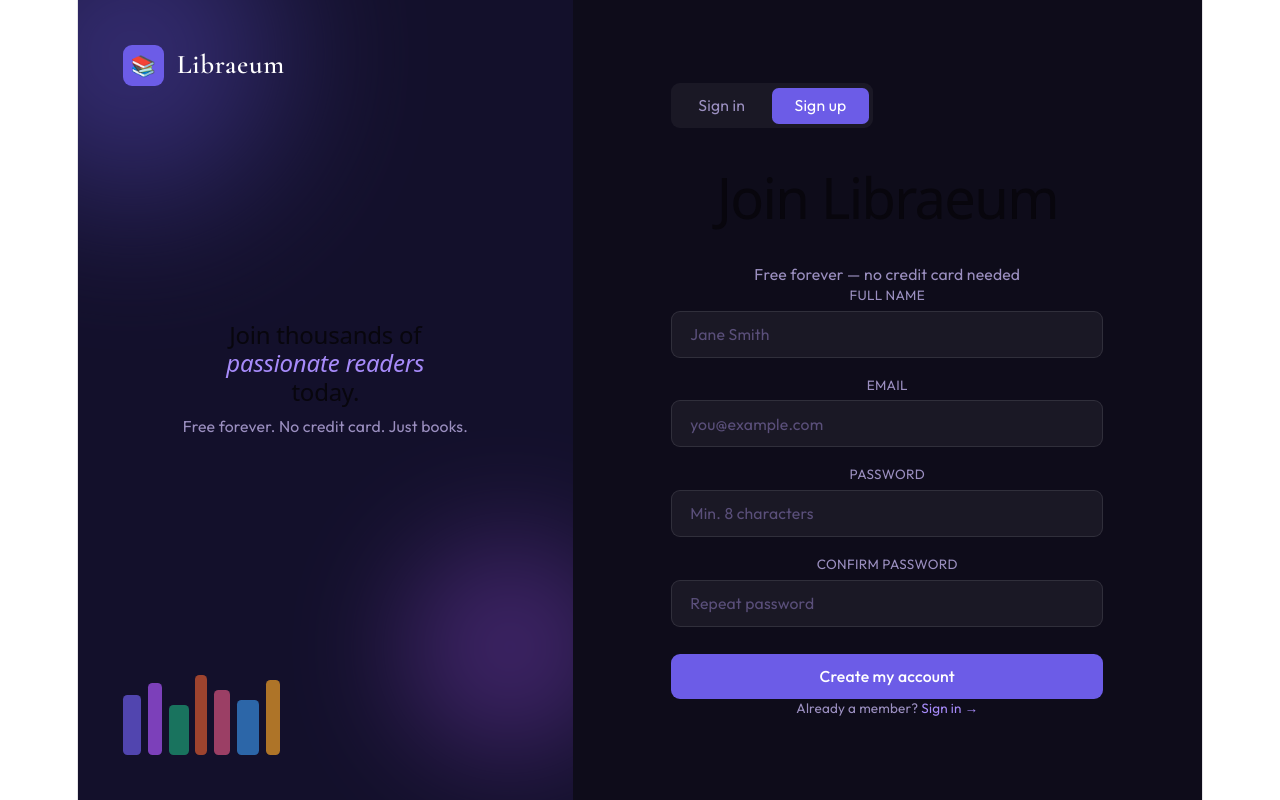
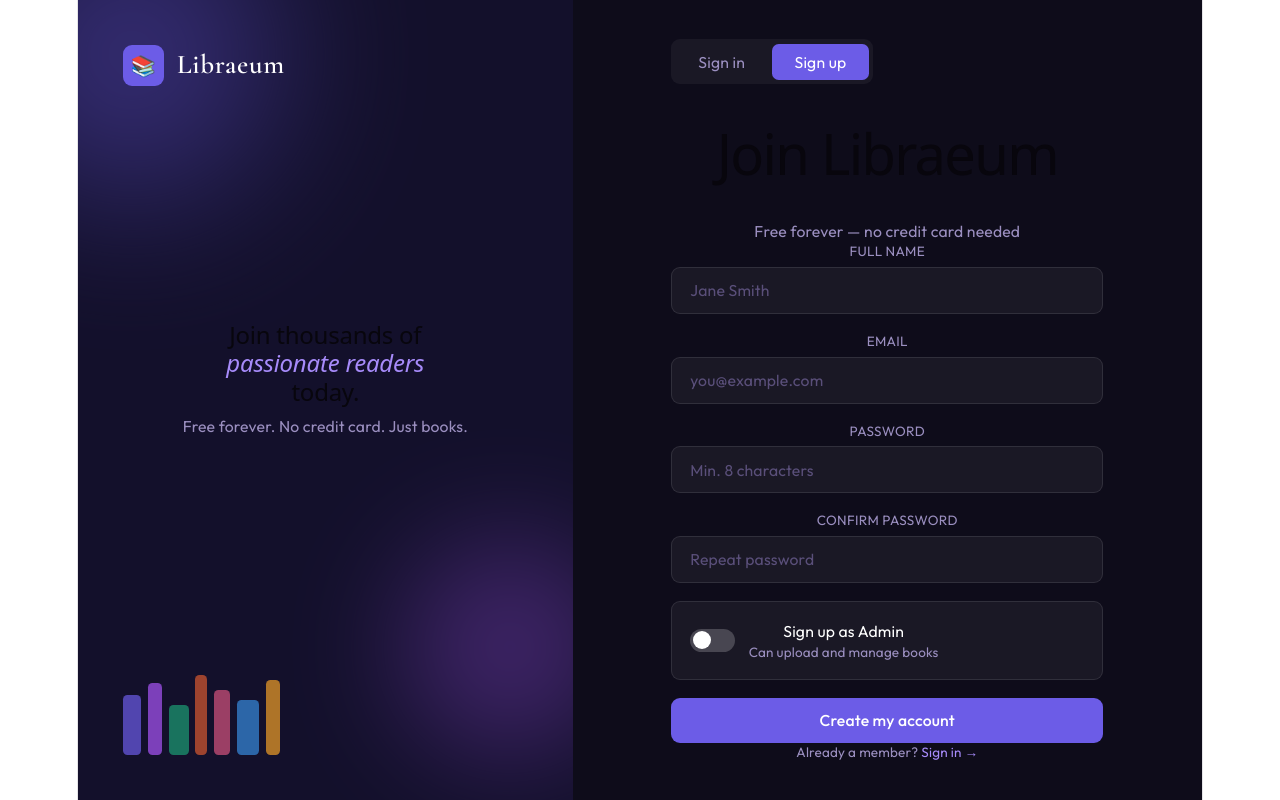
Before and after one commit to ifraheemfarooqui/E-library, a React (Vite) app: page /signup in a window 1280 px wide. Built offline with nearby package versions, Linux system fonts and the light colour scheme.

Commit message:
final commit

```diff
--- a/src/pages/SignUp.jsx
+++ b/src/pages/SignUp.jsx
@@ -3,84 +3,183 @@ import { supabase } from "../supabase";
 import { useNavigate, Link } from "react-router-dom";
 
 export default function SignUp() {
-  const [name, setName] = useState("");
-  const [email, setEmail] = useState("");
+  const [name, setName]         = useState("");
+  const [email, setEmail]       = useState("");
   const [password, setPassword] = useState("");
-  const [confirm, setConfirm] = useState("");
-  const [error, setError] = useState("");
-  const [success, setSuccess] = useState("");
+  const [confirm, setConfirm]   = useState("");
+  const [isAdmin, setIsAdmin]   = useState(false);
+  const [error, setError]       = useState("");
+  const [success, setSuccess]   = useState("");
   const navigate = useNavigate();
 
   const handleSignup = async (e) => {
     e.preventDefault();
     setError("");
+
     if (password !== confirm) return setError("Passwords do not match.");
-    if (password.length < 8) return setError("Password must be at least 8 characters.");
-    const { error } = await supabase.auth.signUp({
-      email,
-      password,
-      options: { data: { full_name: name } }
-    });
-    if (error) {
-      setError(error.message);
-    } else {
-      setSuccess("Account created!");
-      setTimeout(() => navigate("/home"), 2000);
+    if (password.length < 8)  return setError("Password must be at least 8 characters.");
+
+    try {
+      const { data, error: signUpError } = await supabase.auth.signUp({
+        email,
+        password,
+        options: { data: { full_name: name } }
+      });
+      if (signUpError) throw signUpError;
+
+      // ✅ Set is_admin in profiles table if toggled
+      if (data?.user && isAdmin) {
+        await supabase
+          .from("profiles")
+          .update({ is_admin: true })
+          .eq("id", data.user.id);
+      }
+
+      setSuccess("Account created! You can now sign in.");
+
+    } catch (err) {
+      setError(err.message);
     }
   };
 
   return (
     <div className="flex min-h-screen font-[Outfit] bg-[#0e0c1a]">
+
+      {/* Left panel */}
       <div className="hidden lg:flex w-[44%] bg-[#13102b] flex-col justify-between p-10 relative overflow-hidden">
         <div className="absolute w-64 h-64 rounded-full bg-[#6c5ce7] -top-20 -left-20 blur-[80px] opacity-40 pointer-events-none"/>
         <div className="absolute w-48 h-48 rounded-full bg-[#a855f7] bottom-10 -right-10 blur-[60px] opacity-30 pointer-events-none"/>
+
         <div className="relative z-10 flex items-center gap-3">
           <div className="w-9 h-9 bg-[#6c5ce7] rounded-lg flex items-center justify-center text-white text-lg">📚</div>
           <span className="font-[Cormorant_Garamond] text-2xl font-semibold text-white tracking-wide">Libraeum</span>
         </div>
+
         <div className="relative z-10">
           <h2 className="font-[Cormorant_Garamond] text-4xl font-semibold text-white leading-tight mb-4">
             Join thousands of<br /><em className="text-[#a78bfa]">passionate readers</em><br />today.
           </h2>
           <p className="text-sm text-[#9b8fc0] leading-relaxed">Free forever. No credit card. Just books.</p>
         </div>
+
         <div className="relative z-10 flex gap-1.5 items-end">
-          {[["18px","60px","#6c5ce7"],["14px","72px","#a855f7"],["20px","50px","#1D9E75"],["12px","80px","#D85A30"],["16px","65px","#D4537E"],["22px","55px","#378ADD"],["14px","75px","#EF9F27"]].map(([w,h,c],i)=>(
+          {[
+            ["18px","60px","#6c5ce7"],["14px","72px","#a855f7"],
+            ["20px","50px","#1D9E75"],["12px","80px","#D85A30"],
+            ["16px","65px","#D4537E"],["22px","55px","#378ADD"],
+            ["14px","75px","#EF9F27"]
+          ].map(([w,h,c],i) => (
             <div key={i} className="rounded-sm opacity-70" style={{width:w,height:h,background:c}}/>
           ))}
         </div>
       </div>
 
-      <div className="flex-1 flex items-center justify-center p-8">
+      {/* Right panel */}
+      <div className="flex-1 flex items-center justify-center p-6 sm:p-8">
         <div className="w-full max-w-sm">
+
+          {/* Tabs */}
           <div className="flex gap-1 bg-white/5 rounded-lg p-1 w-fit mb-8">
-            <Link to="/login" className="px-5 py-1.5 text-[#9b8fc0] text-sm hover:text-white transition">Sign in</Link>
-            <span className="px-5 py-1.5 bg-[#6c5ce7] text-white text-sm rounded-md">Sign up</span>
+            <Link to="/login" className="px-5 py-1.5 text-[#9b8fc0] text-sm hover:text-white transition">
+              Sign in
+            </Link>
+            <span className="px-5 py-1.5 bg-[#6c5ce7] text-white text-sm rounded-md">
+              Sign up
+            </span>
           </div>
-          <h1 className="font-[Cormorant_Garamond] text-3xl font-semibold text-white mb-1">Join Libraeum</h1>
+
+          <h1 className="font-[Cormorant_Garamond] text-3xl font-semibold text-white mb-1">
+            Join Libraeum
+          </h1>
           <p className="text-sm text-[#9b8fc0] mb-6">Free forever — no credit card needed</p>
-          {error && <div className="bg-red-500/10 border border-red-500/30 rounded-lg px-4 py-2.5 text-xs text-[#f09595] mb-4">{error}</div>}
-          {success && <div className="bg-green-500/10 border border-green-500/30 rounded-lg px-4 py-2.5 text-xs text-green-400 mb-4">{success}</div>}
+
+          {/* Alerts */}
+          {error && (
+            <div className="bg-red-500/10 border border-red-500/30 rounded-lg px-4 py-2.5 text-xs text-[#f09595] mb-4">
+              {error}
+            </div>
+          )}
+          {success && (
+            <div className="bg-green-500/10 border border-green-500/30 rounded-lg px-4 py-2.5 text-xs text-green-400 mb-4">
+              ✓ {success}
+            </div>
+          )}
+
           <form onSubmit={handleSignup} className="space-y-4">
-            {[
-              ["Full name","text",name,setName,"Jane Smith"],
-              ["Email","email",email,setEmail,"you@example.com"],
-              ["Password","password",password,setPassword,"Min. 8 characters"],
-              ["Confirm password","password",confirm,setConfirm,"Repeat password"],
-            ].map(([label,type,val,set,ph])=>(
-              <div key={label}>
-                <label className="text-xs text-[#9b8fc0] uppercase tracking-wide mb-1.5 block">{label}</label>
-                <input type={type} value={val} onChange={e=>set(e.target.value)} placeholder={ph} required
-                  className="w-full bg-white/5 border border-white/10 rounded-lg px-4 py-2.5 text-sm text-white placeholder-[#5a4f7a] focus:outline-none focus:border-[#6c5ce7] focus:bg-[#6c5ce7]/10 transition"/>
-              </div>
-            ))}
+
+            {/* Full name */}
+            <div>
+              <label className="text-xs text-[#9b8fc0] uppercase tracking-wide mb-1.5 block">
+                Full name
+              </label>
+              <input
+                type="text" value={name} onChange={e => setName(e.target.value)}
+                placeholder="Jane Smith" required
+                className="w-full bg-white/5 border border-white/10 rounded-lg px-4 py-2.5 text-sm text-white placeholder-[#5a4f7a] focus:outline-none focus:border-[#6c5ce7] transition"/>
+            </div>
+
+            {/* Email */}
+            <div>
+              <label className="text-xs text-[#9b8fc0] uppercase tracking-wide mb-1.5 block">
+                Email
+              </label>
+              <input
+                type="email" value={email} onChange={e => setEmail(e.target.value)}
+                placeholder="you@example.com" required
+                className="w-full bg-white/5 border border-white/10 rounded-lg px-4 py-2.5 text-sm text-white placeholder-[#5a4f7a] focus:outline-none focus:border-[#6c5ce7] transition"/>
+            </div>
+
+            {/* Password */}
+            <div>
+              <label className="text-xs text-[#9b8fc0] uppercase tracking-wide mb-1.5 block">
+                Password
+              </label>
+              <input
+                type="password" value={password} onChange={e => setPassword(e.target.value)}
+                placeholder="Min. 8 characters" required
+                className="w-full bg-white/5 border border-white/10 rounded-lg px-4 py-2.5 text-sm text-white placeholder-[#5a4f7a] focus:outline-none focus:border-[#6c5ce7] transition"/>
+            </div>
+
+            {/* Confirm password */}
+            <div>
+              <label className="text-xs text-[#9b8fc0] uppercase tracking-wide mb-1.5 block">
+                Confirm password
+              </label>
+              <input
+                type="password" value={confirm} onChange={e => setConfirm(e.target.value)}
+                placeholder="Repeat password" required
+                className="w-full bg-white/5 border border-white/10 rounded-lg px-4 py-2.5 text-sm text-white placeholder-[#5a4f7a] focus:outline-none focus:border-[#6c5ce7] transition"/>
+            </div>
+
+            {/* Admin toggle */}
+            <div className="bg-white/5 border border-white/10 rounded-lg p-4">
+              <label className="flex items-center gap-3 cursor-pointer">
+                <div
+                  onClick={() => setIsAdmin(!isAdmin)}
+                  className={`w-10 h-5 rounded-full transition-colors relative flex-shrink-0 ${
+                    isAdmin ? "bg-[#6c5ce7]" : "bg-white/20"
+                  }`}>
+                  <div className={`w-4 h-4 rounded-full bg-white absolute top-0.5 transition-all duration-200 ${
+                    isAdmin ? "left-5" : "left-0.5"
+                  }`}/>
+                </div>
+                <div>
+                  <p className="text-sm text-white">Sign up as Admin</p>
+                  <p className="text-xs text-[#9b8fc0]">Can upload and manage books</p>
+                </div>
+              </label>
+            </div>
+
+            {/* Submit */}
             <button type="submit"
-              className="w-full bg-[#6c5ce7] hover:bg-[#7c6cf0] text-white rounded-lg py-2.5 text-sm font-medium transition mt-2">
-              Create my account
+              className="w-full bg-[#6c5ce7] hover:bg-[#7c6cf0] text-white rounded-lg py-2.5 text-sm font-medium transition">
+              {isAdmin ? "Create Admin Account" : "Create my account"}
             </button>
           </form>
+
           <p className="text-xs text-[#9b8fc0] text-center mt-5">
-            Already a member? <Link to="/login" className="text-[#a78bfa] hover:underline">Sign in →</Link>
+            Already a member?{" "}
+            <Link to="/login" className="text-[#a78bfa] hover:underline">Sign in →</Link>
           </p>
         </div>
       </div>
```
